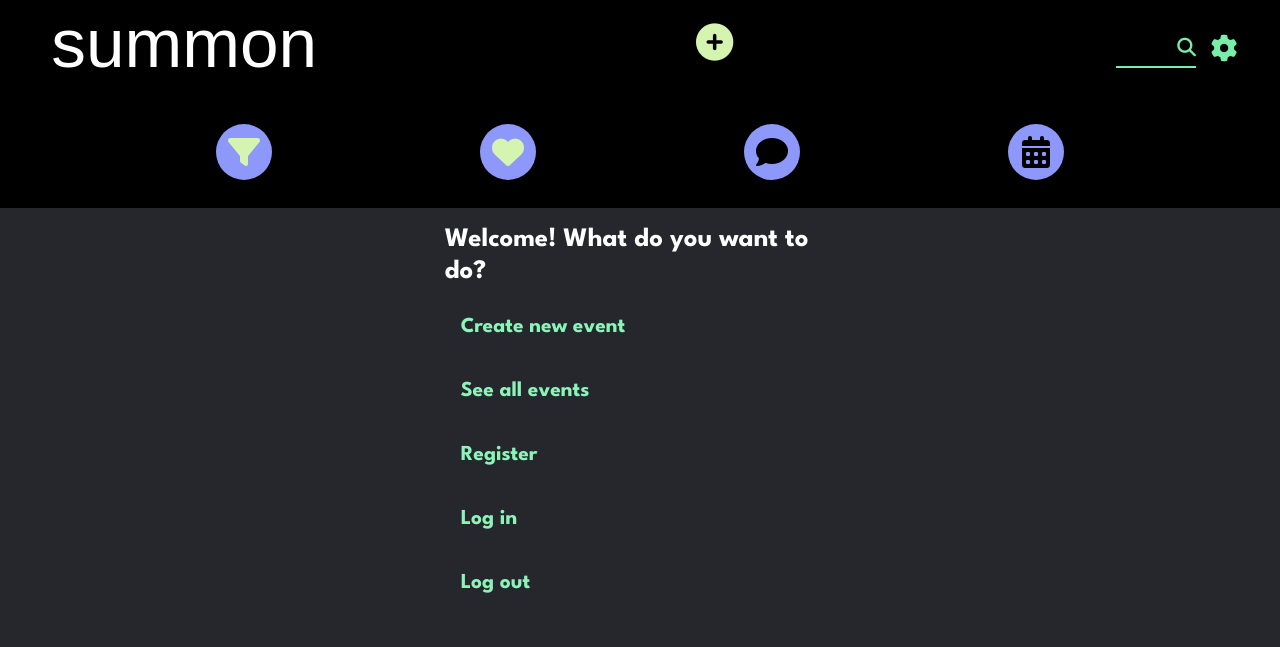
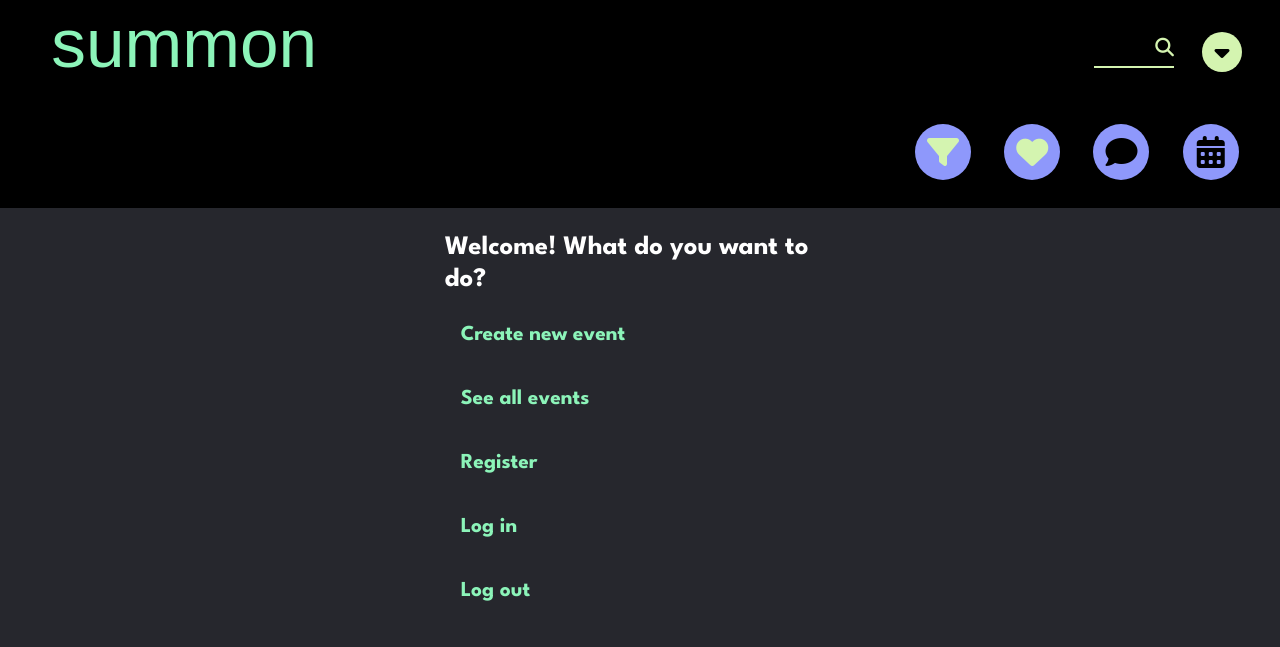
Before and after one commit to karinknutsson/summon, a Flask app: page / in a window 1280 px wide. Shown: the top 647 px of the page. Run offline with Flask 2, Linux system fonts and the light colour scheme; some libraries are stand-ins or nearby versions; some web fonts are replaced.

Commit message:
basic navigation set up

```diff
--- a/static/styles/style.css
+++ b/static/styles/style.css
@@ -22,11 +22,11 @@ body {
 h1 {
   font-family: 'Knewave', sans-serif;
   font-size: 52pt;
-  /*color: #8CF4B9;*/
+  color: #8CF4B9;
   /*color: rgb(243, 242, 254);*/
 
   /*color: rgb(142, 152, 251);*/
-  color: white;
+  /*color: white;*/
 }
 
 h2, h3, h4, h5, h6 {
@@ -81,7 +81,8 @@ a:active, a:hover {
 }
 
 a.new {
-  color: #d4f4b0 !important;
+  color: #78EFA8 !important;
+  /*color: #d4f4b0 !important;*/
 }
 
 ul {
@@ -110,7 +111,7 @@ img.card-img {
   /*border: 24px solid transparent;*/
   width: 100%;
   margin: 0;
-  padding: 16px 24px;
+  padding: 24px;
   color: white;
 }
 
@@ -134,6 +135,16 @@ img.card-img {
   display: flex;
   align-items: flex-end;
   justify-content: flex-end;
+  gap: 12px;
+}
+
+.menu-container {
+  width: 40px;
+  height: 40px;
+  border-radius: 40px;
+  background: #d4f4b0;
+  font-size: 18pt;
+  color: black;
 }
 
 .title-container {
@@ -165,6 +176,12 @@ img.card-img {
   text-align: right;
 }
 
+.no-btn {
+  border: 0;
+  background: transparent;
+  color: transparent;
+}
+
 .summon-navbar {
   width: 100%;
   height: 112px;
@@ -178,11 +195,11 @@ img.card-img {
   padding: 16px;
   display: flex;
   align-items: center;
-  justify-content: space-between;
+  justify-content: flex-end;
 }
 
 .navbar-ul {
-  width: 100%;
+  width: 30%;
   display: flex;
   align-items: center;
   justify-content: space-evenly;
@@ -227,13 +244,14 @@ img.card-img {
   display: flex;
   align-items: center;
   justify-content:  flex-end;
-  border-bottom: 2px solid #78EFA8;
+  border-bottom: 2px solid #d4f4b0;
   font-size: 14pt;
 }
 
 .navbar-search, .navbar-mini-btn {
   /*color: #412ab4;*/
-  color: #78EFA8;
+  /*color: #78EFA8;*/
+  color: #d4f4b0;
   font-weight: 600;
   margin: 4px;
 }
@@ -259,9 +277,19 @@ img.card-img {
   color: black;
 }
 
+@media (max-width: 1000px) {
+  .summon-navbar {
+    justify-content: center;
+  }
+
+  .navbar-ul {
+    width: 70%;
+  }
+}
+
 @media (max-width: 600px) {
   h1 {
-    font-size: 24pt;
+    font-size: 28pt;
   }
 
   .padding-32 {
@@ -279,5 +307,10 @@ img.card-img {
     bottom: 0;
     left: 0;
     z-index: 100;
+    justify-content: space-between;
+  }
+
+  .navbar-ul {
+    width: 100%;
   }
 }
--- a/templates/layout.html
+++ b/templates/layout.html
@@ -14,16 +14,21 @@
             <div class="title-container">
                 <a href="{{ url_for('index') }}" class="title"><h1>&nbsp;summon</h1></a>
             </div>
-            <div class="new-container center-flex">
+            <!--<div class="new-container center-flex">
                 <a href="{{ url_for('new_event') }}" class="new"><i class="fa-solid fa-circle-plus"></i></a>
-            </div>
+            </div>-->
             <div class="search-gear-container">
-                <div class="navbar-search">
-                    <i class="fa-solid fa-magnifying-glass"></i>
-                </div>
-                <div class="navbar-mini-btn center-flex">
-                    <i class="fa-solid fa-gear"></i>
-                </div>
+                <button class="no-btn">
+                    <div class="navbar-search">
+                        <i class="fa-solid fa-magnifying-glass"></i>
+                    </div>
+                </button>
+
+                <button class="no-btn">
+                    <div class="menu-container center-flex">
+                        <i class="fa-solid fa-caret-down"></i>
+                    </div>
+                </button>
             </div>
         </div>
 
```
